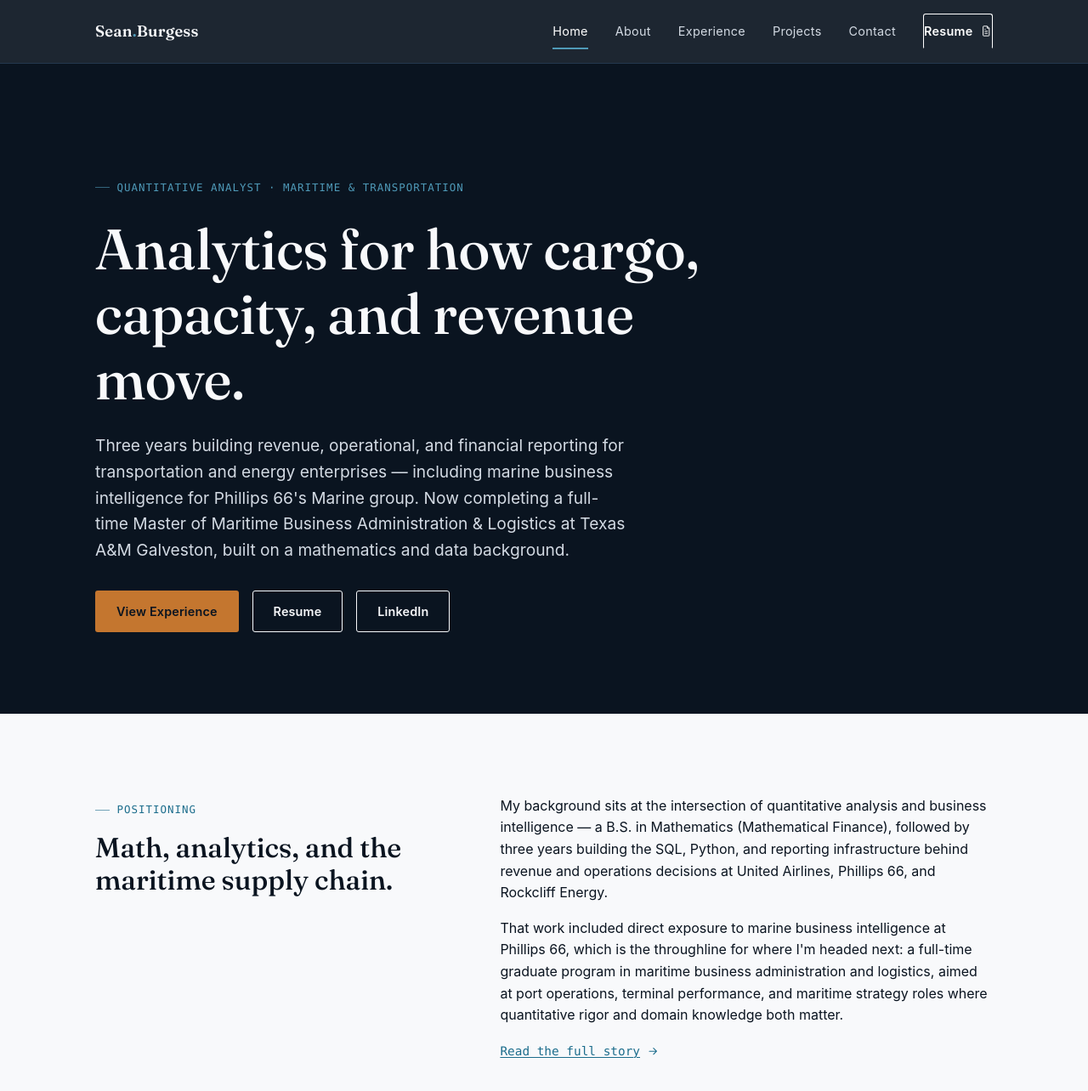
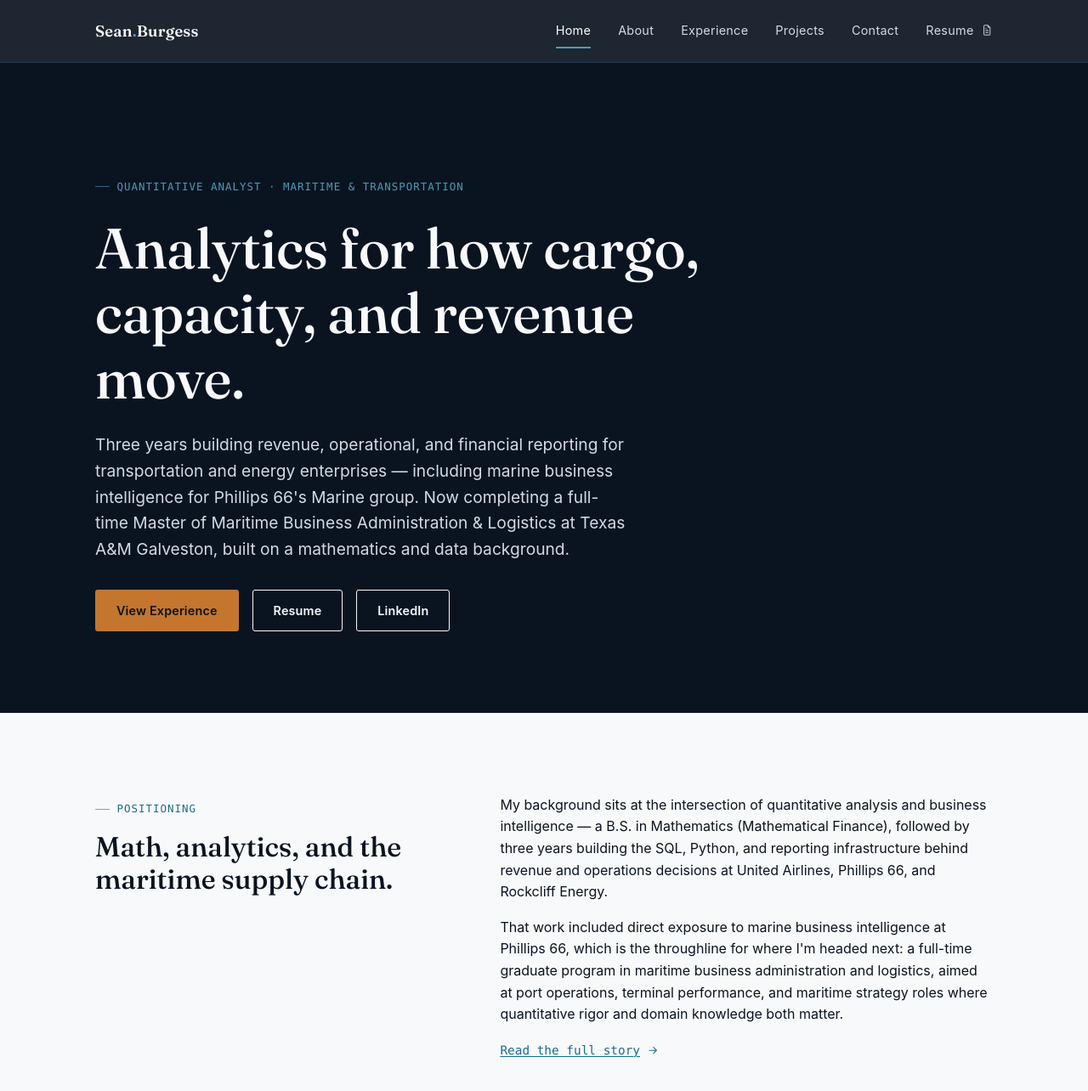
Before and after one commit to sgburgess687/sgburgess687.github.io, a Jekyll site: the page built from index.html, in a window 1280 px wide and 1400 px high. Shown: the top 1284 px of the window at 85% size. Built offline with Jekyll 4.4.1, drawn with Linux system fonts in a browser that asks for light colours.

Commit message:
Make the Resume nav link match plain nav items instead of a button
The Resume link used the .btn.btn--ghost button style, which drew a
visible border box around it in the nav row. Other nav items are plain
text links, so give Resume the same treatment (inheriting .site-nav a's
color/hover/underline styles) and keep its inline icon sized to match.

Co-Authored-By: Claude Sonnet 5 <noreply@anthropic.com>

```diff
--- a/_includes/header.html
+++ b/_includes/header.html
@@ -13,7 +13,7 @@
       <a href="{{ '/experience/' | relative_url }}" {% if page.url contains '/experience/' %}aria-current="page"{% endif %}>Experience</a>
       <a href="{{ '/projects/' | relative_url }}" {% if page.url contains '/projects/' %}aria-current="page"{% endif %}>Projects</a>
       <a href="{{ '/contact/' | relative_url }}" {% if page.url contains '/contact/' %}aria-current="page"{% endif %}>Contact</a>
-      <a href="{{ site.resume_file | relative_url }}" class="btn btn--ghost" target="_blank" rel="noopener">
+      <a href="{{ site.resume_file | relative_url }}" class="site-nav__resume" target="_blank" rel="noopener">
         Resume <svg><use href="#icon-doc"></use></svg>
       </a>
     </nav>
--- a/_sass/_layout.scss
+++ b/_sass/_layout.scss
@@ -89,7 +89,12 @@
   border-bottom-color: var(--chart-blue-400);
 }
 
-.site-nav .btn { color: var(--white); }
+.site-nav__resume {
+  display: inline-flex;
+  align-items: center;
+  gap: var(--space-2);
+}
+.site-nav__resume svg { width: 1em; height: 1em; flex-shrink: 0; }
 
 // Mobile nav drawer
 .site-header.is-open .site-nav {
```
